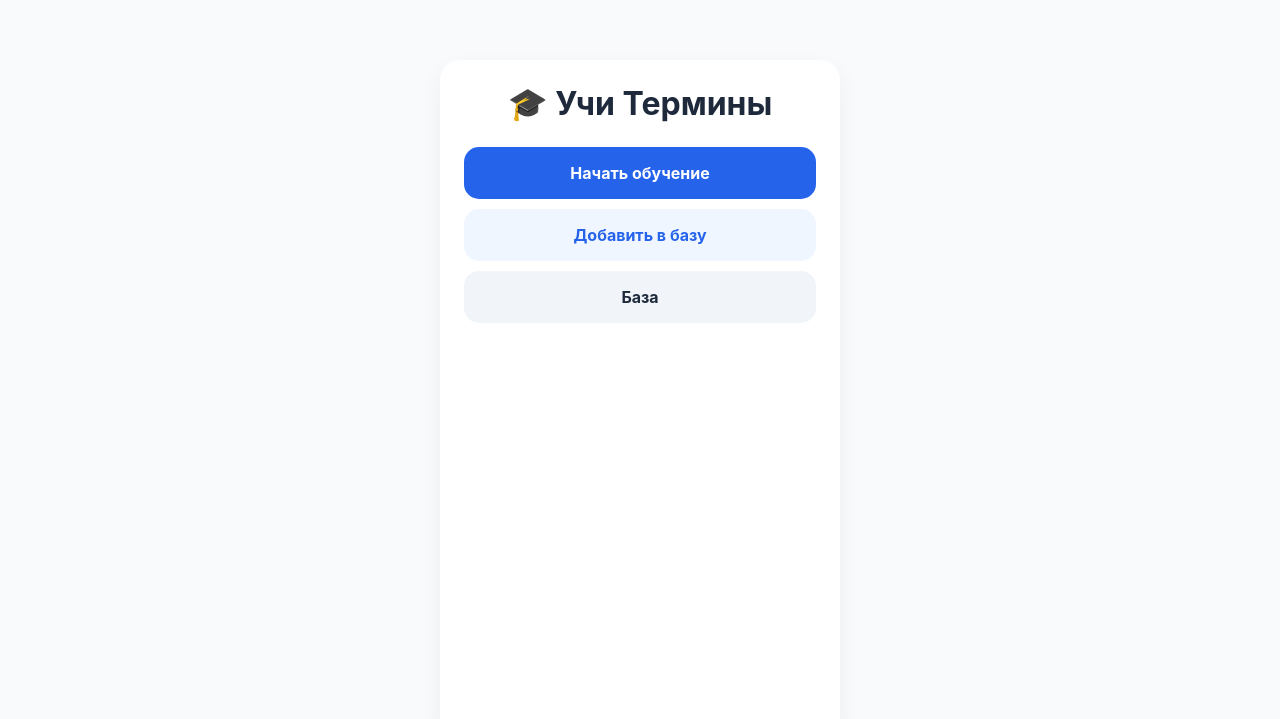
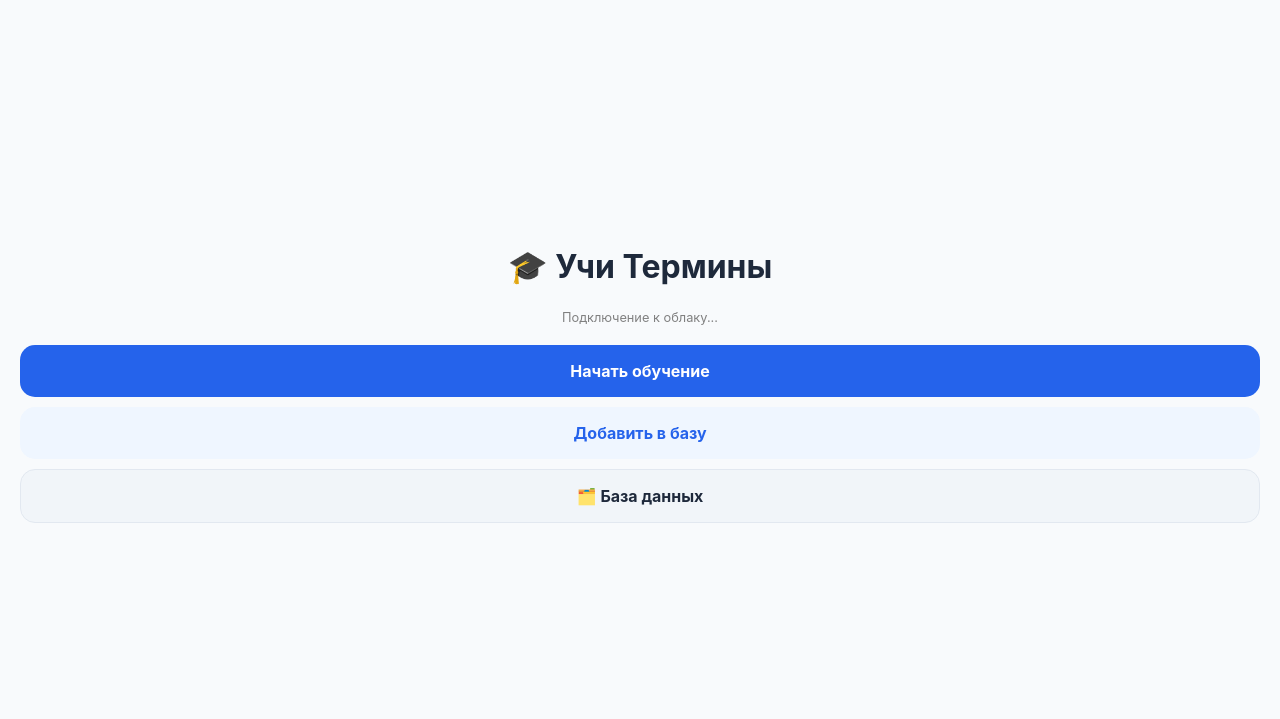
Before and after one commit to el1stwitc/study_app_V1, a plain HTML site: page index.html in a window 1280 px wide. Drawn offline with nearby package versions, Linux system fonts and the light colour scheme; no server answers.

Commit message:
Update index.html

```diff
--- a/index.html
+++ b/index.html
@@ -84,18 +84,21 @@
             z-index: 9999; transition: 0.4s;
         }
         .toast.show { transform: translate(-50%, 0); }
+        .btn-secondary { background: #f1f5f9; color: #1e293b; border: 1px solid #e2e8f0; }
     </style>
 </head>
 <body>
 
 <div id="toast" class="toast">Сообщение</div>
 
-<div class="container">
-    <div id="screen-home" class="screen active">
+<div id="screen-home" class="screen active" style="display: block; opacity: 1;">
         <h1>🎓 Учи Термины</h1>
+        <p id="cloud-status" style="text-align:center; color:gray; font-size:0.8rem; margin-bottom: 20px;">Подключение к облаку...</p>
+
         <button class="btn btn-primary" onclick="app.goToSubjectSelection()">Начать обучение</button>
         <button class="btn btn-outline" onclick="app.goToCreate()">Добавить в базу</button>
-        <button class="btn btn-secondary" style="background:#f1f5f9; color:#1e293b" onclick="app.goToManageDB()">База</button>
+
+        <button class="btn btn-secondary" style="background:#f1f5f9; color:#1e293b; margin-top: 10px;" onclick="app.goToManageDB()">🗂️ База данных</button>
     </div>
 
     <div id="screen-create" class="screen">
```
